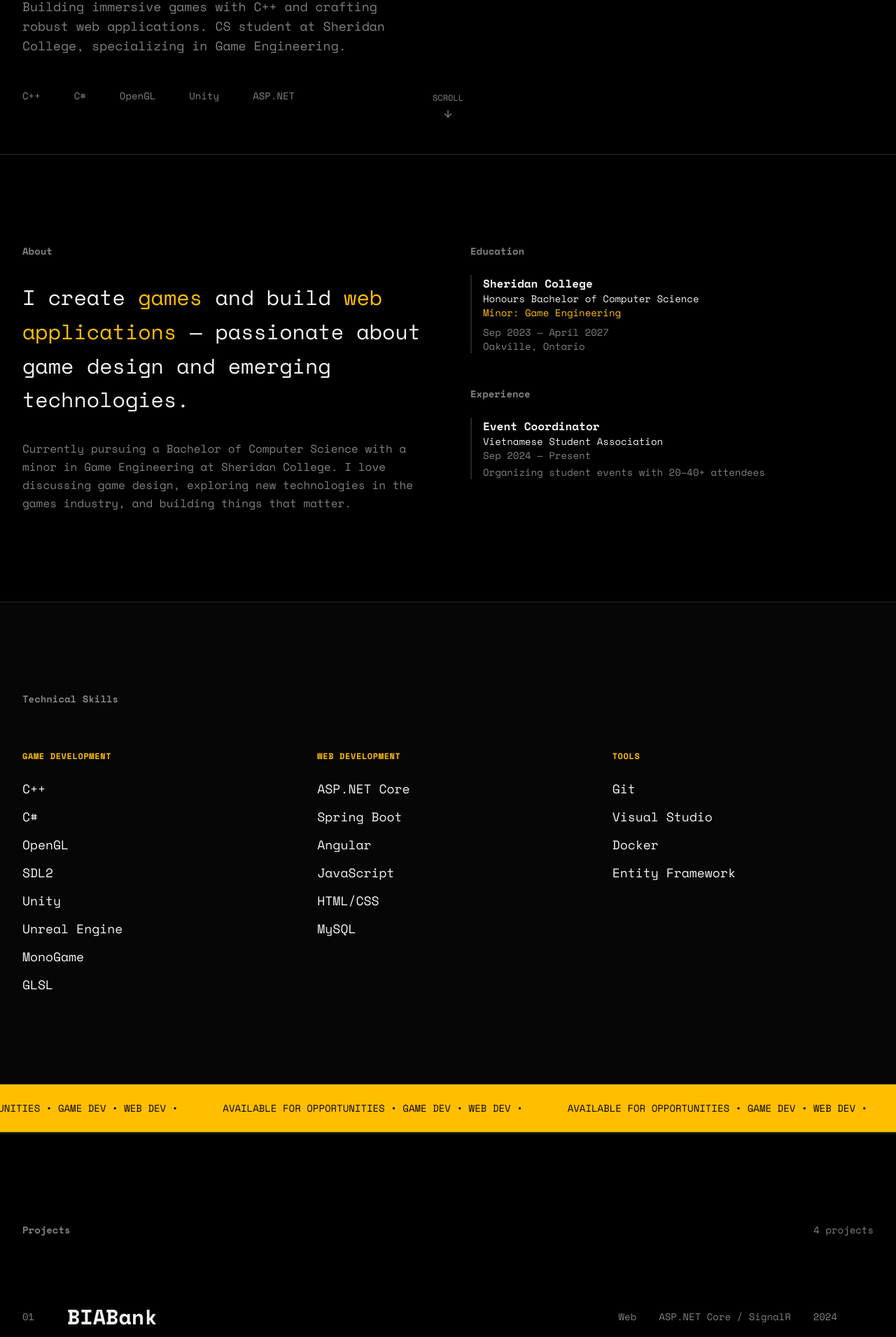
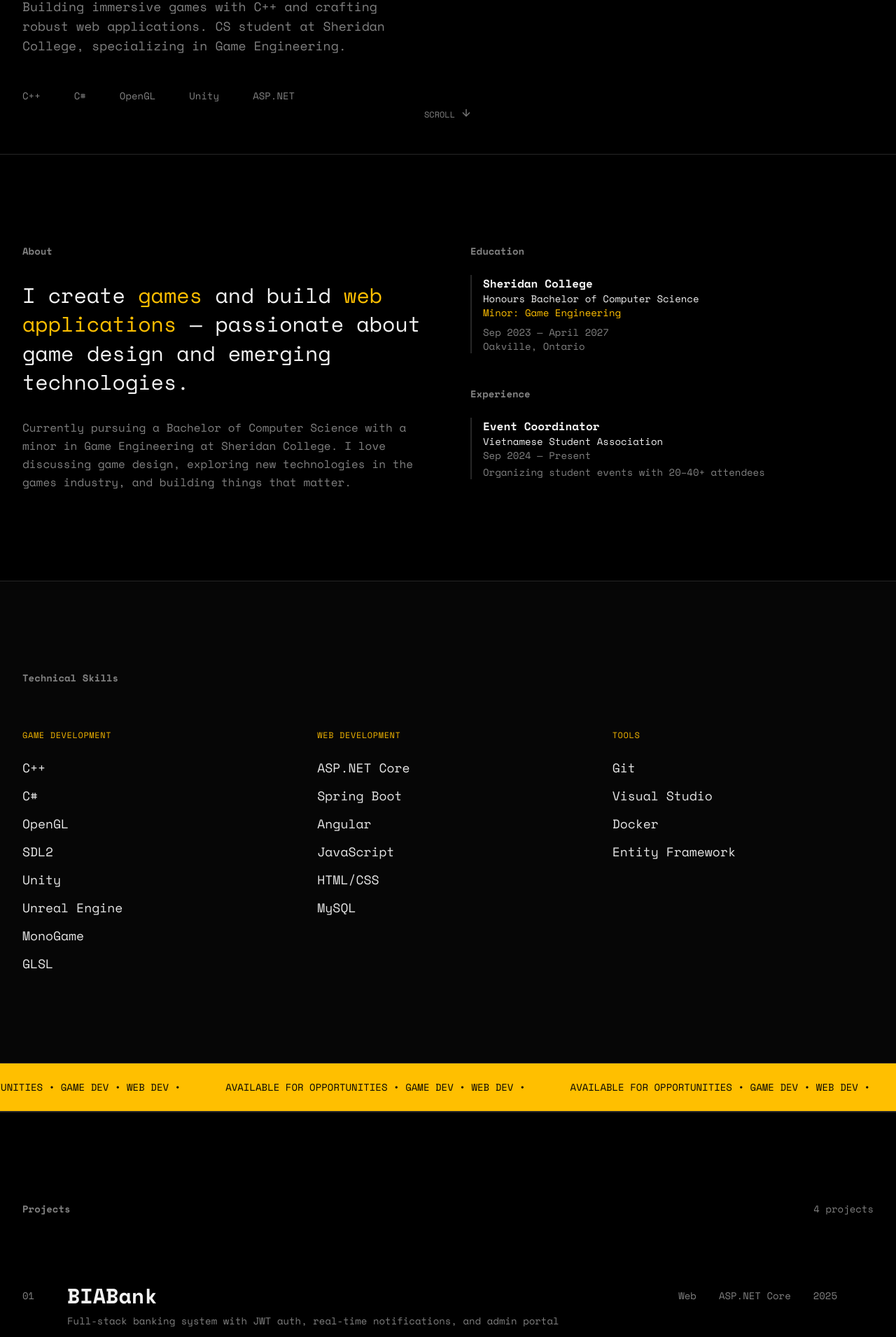
Before and after one commit to xuanhoang24/XuanHoangPage, a Next.js app: page / in a window 1280 px wide. Shown: the part 580-2491 px from the top of the page at 70% size. Built offline with nearby package versions, Linux system fonts and the light colour scheme.

Commit message:
Update main page

```diff
--- a/app/globals.css
+++ b/app/globals.css
@@ -60,6 +60,17 @@ h1, h2, h3, h4, h5, h6 {
   font-weight: 700 !important;
 }
 
+.font-normal {
+  font-weight: 400 !important;
+}
+
+.font-thin {
+  font-weight: 300 !important;
+  -webkit-font-smoothing: antialiased;
+  -moz-osx-font-smoothing: grayscale;
+  opacity: 0.95;
+}
+
 .font-mono {
   font-family: 'Space Mono', monospace !important;
 }
@@ -86,7 +97,6 @@ h1, h2, h3, h4, h5, h6 {
 
 .hover-line {
   position: relative;
-  display: inline-block;
 }
 
 .hover-line::after {
@@ -146,3 +156,27 @@ h1, h2, h3, h4, h5, h6 {
 .delay-200 { animation-delay: 200ms; }
 .delay-300 { animation-delay: 300ms; }
 .delay-400 { animation-delay: 400ms; }
+
+.inline-flex,
+a.inline-flex,
+.flex,
+a.flex {
+  display: flex !important;
+  flex-direction: row !important;
+  align-items: center !important;
+}
+
+.inline-flex svg,
+a.inline-flex svg,
+.flex svg,
+a.flex svg {
+  display: inline-block !important;
+  flex-shrink: 0 !important;
+}
+
+.inline-flex span,
+a.inline-flex span,
+.flex span,
+a.flex span {
+  display: inline-block !important;
+}
--- a/app/page.tsx
+++ b/app/page.tsx
@@ -6,8 +6,8 @@ const projects = [{
   slug: "biabank",
   title: "BIABank",
   type: "Web",
-  tech: "ASP.NET Core / SignalR",
-  year: "2024",
+  tech: "ASP.NET Core",
+  year: "2025",
   desc: "Full-stack banking system with JWT auth, real-time notifications, and admin portal"
 }, {
   slug: "endless-game",
@@ -98,10 +98,12 @@ export default function Home() {
         </div>
 
         {/* Scroll indicator */}
-        <a href="#about" className="absolute bottom-12 left-1/2 -translate-x-1/2 flex flex-col items-center gap-2 text-muted-foreground hover:text-foreground transition-colors animate-fade-up opacity-0 delay-400">
-          <span className="text-xs font-mono">SCROLL</span>
-          <ArrowDown className="w-4 h-4 animate-bounce" />
-        </a>
+        <div className="absolute bottom-12 left-0 right-0 flex justify-center pointer-events-none">
+          <a href="#about" className="pointer-events-auto flex flex-col items-center gap-2 text-muted-foreground hover:text-foreground transition-colors animate-fade-up opacity-0 delay-400">
+            <span className="text-xs font-mono">SCROLL</span>
+            <ArrowDown className="w-4 h-4 animate-bounce" />
+          </a>
+        </div>
       </section>
 
       {/* About */}
@@ -112,7 +114,7 @@ export default function Home() {
               <h2 className="text-sm font-mono text-muted-foreground mb-8">
                 About
               </h2>
-              <p className="text-2xl md:text-3xl font-mono leading-relaxed mb-8">
+              <p className="text-2xl md:text-3xl font-mono leading-snug mb-8">
                 I create <span className="text-accent">games</span> and
                 build <span className="text-accent">web applications</span> —
                 passionate about game design and emerging technologies.
@@ -167,12 +169,12 @@ export default function Home() {
 
           <div className="grid md:grid-cols-3 gap-12">
             <div>
-              <h3 className="text-xs font-mono text-accent mb-6 uppercase tracking-wider">
+              <h3 className="text-xs font-mono text-accent mb-6 uppercase tracking-wider font-thin">
                 Game Development
               </h3>
               <ul className="space-y-3">
                 {skills.game.map(skill => (
-                  <li key={skill} className="font-mono text-lg hover:text-accent transition-colors cursor-default">
+                  <li key={skill} className="font-mono text-lg hover:text-accent transition-colors cursor-default font-thin">
                     {skill}
                   </li>
                 ))}
@@ -180,12 +182,12 @@ export default function Home() {
             </div>
 
             <div>
-              <h3 className="text-xs font-mono text-accent mb-6 uppercase tracking-wider">
+              <h3 className="text-xs font-mono text-accent mb-6 uppercase tracking-wider font-thin">
                 Web Development
               </h3>
               <ul className="space-y-3">
                 {skills.web.map(skill => (
-                  <li key={skill} className="font-mono text-lg hover:text-accent transition-colors cursor-default">
+                  <li key={skill} className="font-mono text-lg hover:text-accent transition-colors cursor-default font-thin">
                     {skill}
                   </li>
                 ))}
@@ -193,12 +195,12 @@ export default function Home() {
             </div>
 
             <div>
-              <h3 className="text-xs font-mono text-accent mb-6 uppercase tracking-wider">
+              <h3 className="text-xs font-mono text-accent mb-6 uppercase tracking-wider font-thin">
                 Tools
               </h3>
               <ul className="space-y-3">
                 {skills.tools.map(skill => (
-                  <li key={skill} className="font-mono text-lg hover:text-accent transition-colors cursor-default">
+                  <li key={skill} className="font-mono text-lg hover:text-accent transition-colors cursor-default font-thin">
                     {skill}
                   </li>
                 ))}
@@ -269,7 +271,7 @@ export default function Home() {
 
           <div className="mt-12 text-center">
             <Link href="/projects" className="inline-flex items-center gap-2 text-sm font-mono text-muted-foreground hover:text-foreground transition-colors hover-line">
-              View all projects
+              <span>View all projects</span>
               <ArrowUpRight className="w-4 h-4" />
             </Link>
           </div>
@@ -314,17 +316,17 @@ export default function Home() {
                   Connect
                 </h3>
                 <div className="flex flex-col gap-3">
-                  <a href="https://github.com/xuanhoang24" target="_blank" rel="noopener noreferrer" className="inline-flex items-center gap-2 hover-line text-foreground font-mono w-fit">
-                    <Github className="w-4 h-4" />
-                    GitHub
+                  <a href="https://github.com/xuanhoang24" target="_blank" rel="noopener noreferrer" className="flex items-center gap-2 hover-line text-foreground font-mono w-fit">
+                    <Github className="w-4 h-4 flex-shrink-0" />
+                    <span>GitHub</span>
                   </a>
-                  <a href="https://linkedin.com/in/xuanhoang24" target="_blank" rel="noopener noreferrer" className="inline-flex items-center gap-2 hover-line text-foreground font-mono w-fit">
-                    <Linkedin className="w-4 h-4" />
-                    LinkedIn
+                  <a href="https://linkedin.com/in/xuanhoang24" target="_blank" rel="noopener noreferrer" className="flex items-center gap-2 hover-line text-foreground font-mono w-fit">
+                    <Linkedin className="w-4 h-4 flex-shrink-0" />
+                    <span>LinkedIn</span>
                   </a>
-                  <a href="tel:+19056170034" className="inline-flex items-center gap-2 hover-line text-foreground font-mono w-fit">
-                    <Mail className="w-4 h-4" />
-                    (905) 617-0034
+                  <a href="tel:+19056170034" className="flex items-center gap-2 hover-line text-foreground font-mono w-fit">
+                    <Mail className="w-4 h-4 flex-shrink-0" />
+                    <span>(905) 617-0034</span>
                   </a>
                 </div>
               </div>
```
